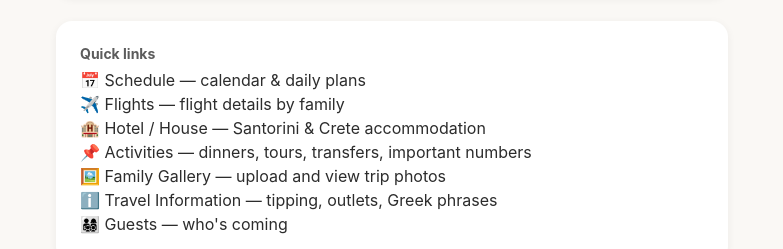
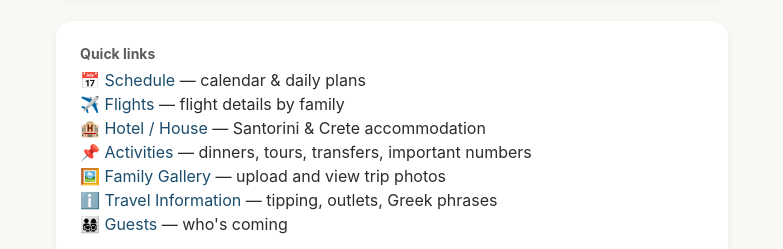
Before and after one commit to stopacar29/karens-greece-vacation, a React (Vite) app in the folder web-app/: page / in a window 1280 px wide. Shown: the part 693-942 px from the top of the page, without its empty margins (248-1031 px from the left). Built offline with nearby package versions, Linux system fonts and the light colour scheme; no server answers.

Commit message:
Ready to deploy

```diff
--- a/web-app/src/context/TripContext.tsx
+++ b/web-app/src/context/TripContext.tsx
@@ -117,7 +117,7 @@ export function TripProvider({ children }: { children: React.ReactNode }) {
     localStorage.setItem(STORAGE_KEY, JSON.stringify(tripData));
   }, [tripData]);
 
-  // Load from server on mount (so shared data is shown when deployed)
+  // Load from server automatically on first use and every visit (so everyone sees the same data)
   useEffect(() => {
     let cancelled = false;
     fetch(TRIP_API)
--- a/web-app/src/pages/Home.tsx
+++ b/web-app/src/pages/Home.tsx
@@ -1,4 +1,5 @@
 import { useState, useRef } from 'react';
+import { Link } from 'react-router-dom';
 import { useTrip } from '../context/TripContext';
 
 export default function Home() {
@@ -91,13 +92,13 @@ export default function Home() {
       </div>
       <div className="card">
         <h3 style={{ margin: '0 0 8px 0', fontSize: 14, color: '#5c5c5c' }}>Quick links</h3>
-        <p style={{ margin: '4px 0' }}>📅 Schedule — calendar &amp; daily plans</p>
-        <p style={{ margin: '4px 0' }}>✈️ Flights — flight details by family</p>
-        <p style={{ margin: '4px 0' }}>🏨 Hotel / House — Santorini &amp; Crete accommodation</p>
-        <p style={{ margin: '4px 0' }}>📌 Activities — dinners, tours, transfers, important numbers</p>
-        <p style={{ margin: '4px 0' }}>🖼️ Family Gallery — upload and view trip photos</p>
-        <p style={{ margin: '4px 0' }}>ℹ️ Travel Information — tipping, outlets, Greek phrases</p>
-        <p style={{ margin: '4px 0' }}>👨‍👩‍👧‍👦 Guests — who&apos;s coming</p>
+        <p style={{ margin: '4px 0' }}><Link to="/schedule" style={{ color: '#1a4d6d', textDecoration: 'none' }}>📅 Schedule</Link> — calendar &amp; daily plans</p>
+        <p style={{ margin: '4px 0' }}><Link to="/flights" style={{ color: '#1a4d6d', textDecoration: 'none' }}>✈️ Flights</Link> — flight details by family</p>
+        <p style={{ margin: '4px 0' }}><Link to="/hotel-house" style={{ color: '#1a4d6d', textDecoration: 'none' }}>🏨 Hotel / House</Link> — Santorini &amp; Crete accommodation</p>
+        <p style={{ margin: '4px 0' }}><Link to="/activities" style={{ color: '#1a4d6d', textDecoration: 'none' }}>📌 Activities</Link> — dinners, tours, transfers, important numbers</p>
+        <p style={{ margin: '4px 0' }}><Link to="/family-gallery" style={{ color: '#1a4d6d', textDecoration: 'none' }}>🖼️ Family Gallery</Link> — upload and view trip photos</p>
+        <p style={{ margin: '4px 0' }}><Link to="/travel-information" style={{ color: '#1a4d6d', textDecoration: 'none' }}>ℹ️ Travel Information</Link> — tipping, outlets, Greek phrases</p>
+        <p style={{ margin: '4px 0' }}><Link to="/guests" style={{ color: '#1a4d6d', textDecoration: 'none' }}>👨‍👩‍👧‍👦 Guests</Link> — who&apos;s coming</p>
       </div>
       <div className="card">
         <h3 style={{ margin: '0 0 8px 0', fontSize: 16, color: '#1a4d6d' }}>Save &amp; sync data</h3>
```
